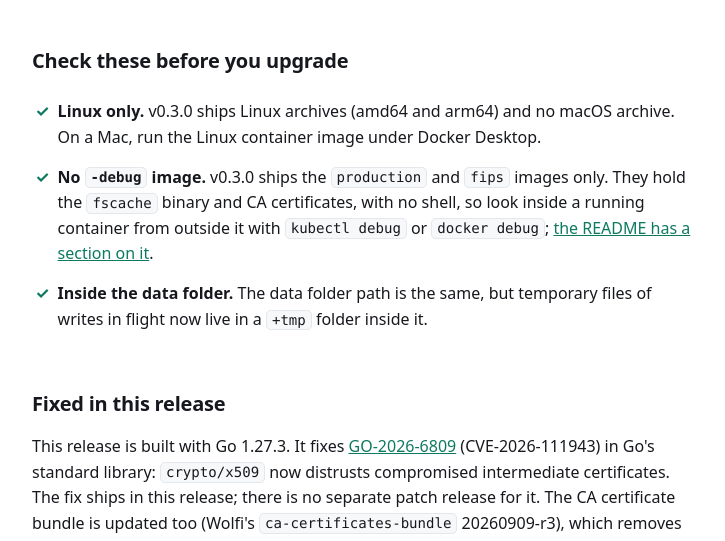
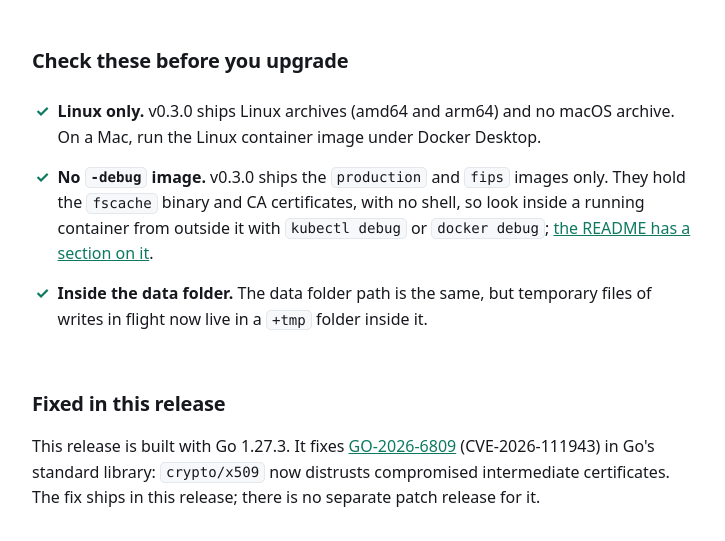
Before and after one commit to fosterstack/www, a plain HTML site: page whats-new-fosterstack-cache-v0-3-0/index.html in a window 1280 px wide. Shown: the part 239-780 px from the top of the page, without its empty margins (276-1001 px from the left). Drawn offline with Linux system fonts and the light colour scheme.

Commit message:
What's new v0.3.0: drop the CA bundle sentence, the image carries none

```diff
--- a/whats-new-fosterstack-cache-v0-3-0/index.html
+++ b/whats-new-fosterstack-cache-v0-3-0/index.html
@@ -100,7 +100,7 @@
     <li><strong>Inside the data folder.</strong> The data folder path is the same, but temporary files of writes in flight now live in a <code>+tmp</code> folder inside it.</li>
   </ul>
   <h2>Fixed in this release</h2>
-  <p>This release is built with Go 1.27.3. It fixes <a href="https://pkg.go.dev/vuln/GO-2026-6809">GO-2026-6809</a> (CVE-2026-111943) in Go's standard library: <code>crypto/x509</code> now distrusts compromised intermediate certificates. The fix ships in this release; there is no separate patch release for it. The CA certificate bundle is updated too (Wolfi's <code>ca-certificates-bundle</code> 20260909-r3), which removes three eMudhra roots: emSign Root CA C1, emSign ECC Root CA C3 and emSign ECC Root CA G3.</p>
+  <p>This release is built with Go 1.27.3. It fixes <a href="https://pkg.go.dev/vuln/GO-2026-6809">GO-2026-6809</a> (CVE-2026-111943) in Go's standard library: <code>crypto/x509</code> now distrusts compromised intermediate certificates. The fix ships in this release; there is no separate patch release for it.</p>
   <h2>What is new for Gradle and Maven users</h2>
   <ul>
     <li><strong>Optional HTTPS.</strong> Set <code>FSCACHE_TLS_CERT</code> and <code>FSCACHE_TLS_KEY</code> (both or neither) and the server serves HTTPS, TLS 1.2 or later.</li>
```
